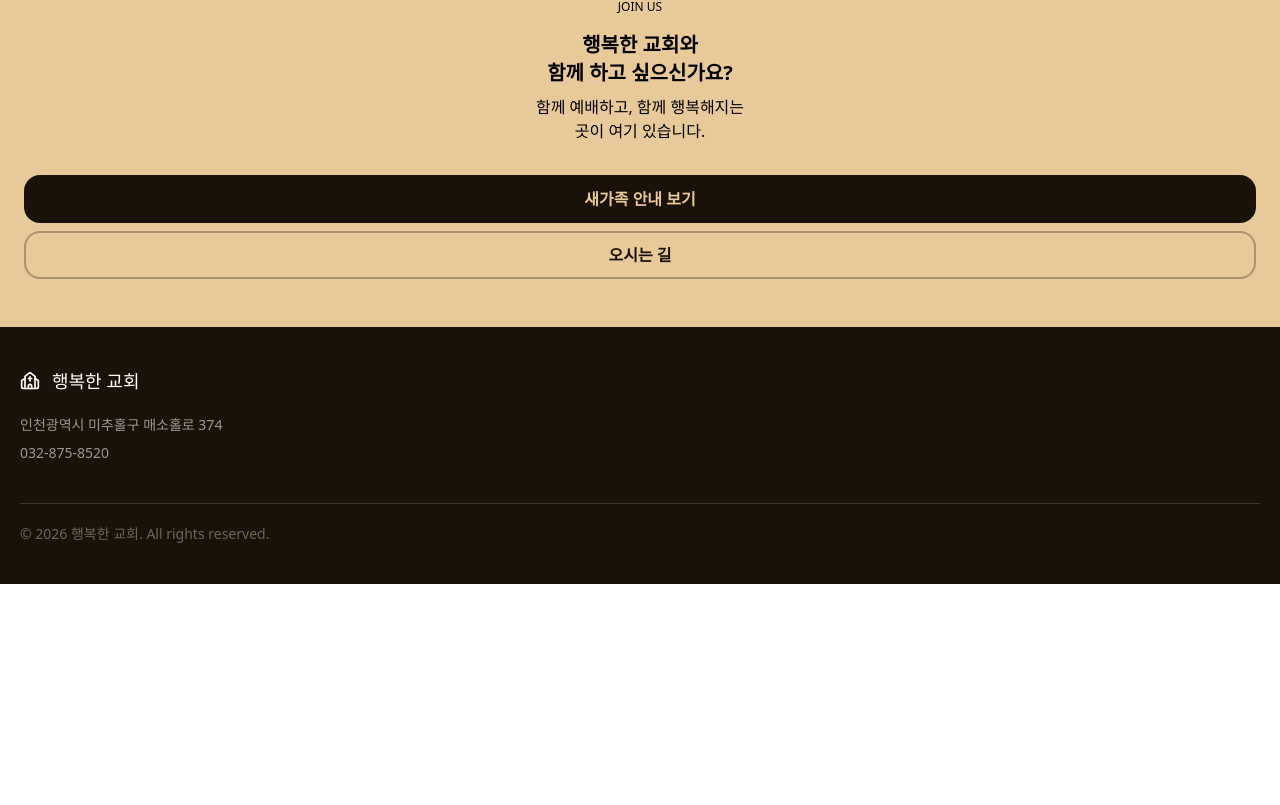
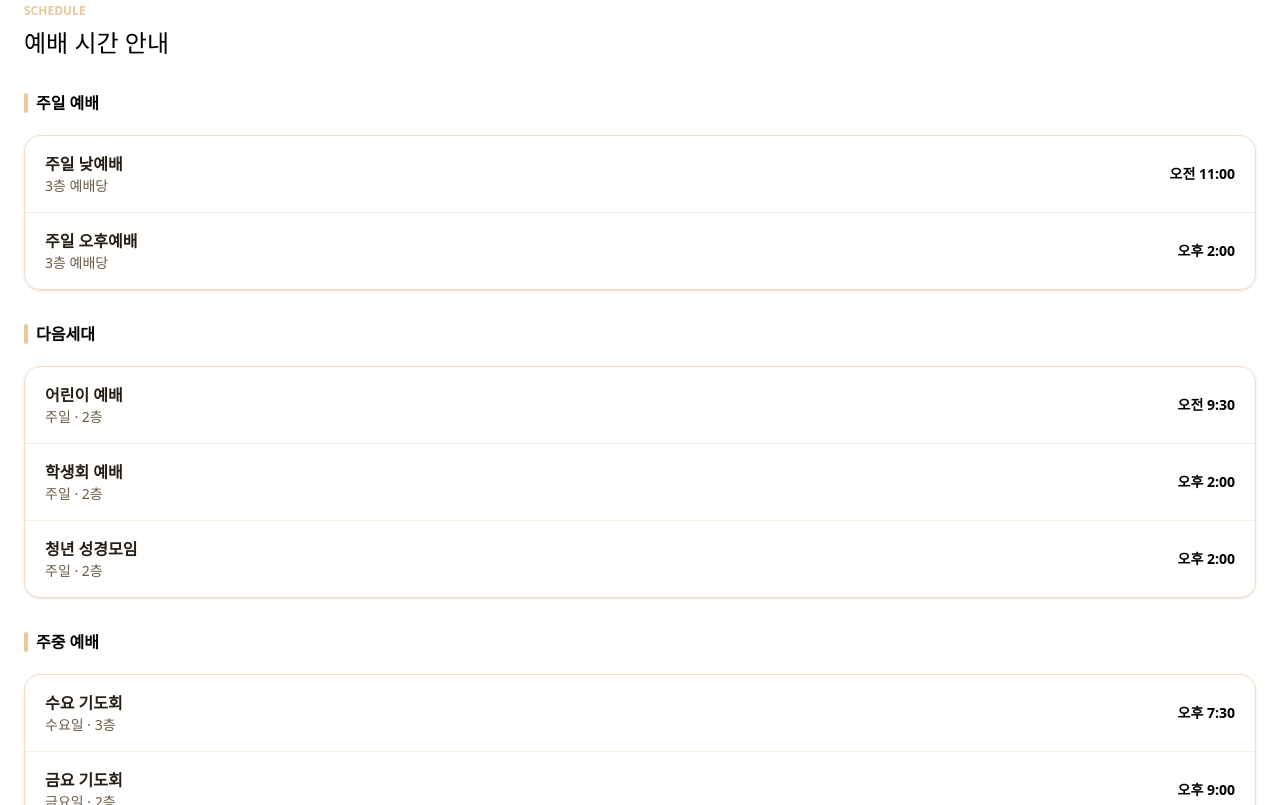
Before and after one commit to strawberryroll/haengbok-site, a Next.js app: page / in a window 1280 px wide. Shown: the part 2095-2900 px from the top of the page. Before the commit the page ends 2679 px from the top, so only its background shows below. Built offline with nearby package versions, Linux system fonts and the light colour scheme.

Commit message:
feat: 메인 페이지 Schedule 섹션 구현

```diff
--- a/src/app/page.tsx
+++ b/src/app/page.tsx
@@ -1,4 +1,5 @@
 import Hero from '@/components/home/Hero';
+import Schedule from '@/components/home/Schedule';
 import Values from '@/components/home/Values';
 import Welcome from '@/components/home/Welcome';
 
@@ -8,6 +9,7 @@ export default function Home() {
       <Hero />
       <Values />
       <Welcome />
+      <Schedule />
     </main>
   );
 }
--- /dev/null
+++ b/src/components/home/Schedule.tsx
@@ -0,0 +1,66 @@
+import { Card } from '@/components/ui/Card';
+import ScheduleRow, { WorshipItem } from '@/components/ui/ScheduleRow';
+import React from 'react';
+
+interface ScheduleGroup {
+  category: string;
+  worships: WorshipItem[];
+}
+
+const scheduleData: ScheduleGroup[] = [
+  {
+    category: '주일 예배',
+    worships: [
+      { title: '주일 낮예배', place: '3층 예배당', time: '오전 11:00' },
+      { title: '주일 오후예배', place: '3층 예배당', time: '오후 2:00' },
+    ],
+  },
+  {
+    category: '다음세대',
+    worships: [
+      { title: '어린이 예배', place: '주일 · 2층', time: '오전 9:30' },
+      { title: '학생회 예배', place: '주일 · 2층', time: '오후 2:00' },
+      { title: '청년 성경모임', place: '주일 · 2층', time: '오후 2:00' },
+    ],
+  },
+  {
+    category: '주중 예배',
+    worships: [
+      { title: '수요 기도회', place: '수요일 · 3층', time: '오후 7:30' },
+      { title: '금요 기도회', place: '금요일 · 2층', time: '오후 9:00' },
+      { title: '새벽 기도회', place: '월~금 · 2층', time: '새벽 5:00' },
+    ],
+  },
+];
+
+export default function Schedule() {
+  return (
+    <section className="bg-warm-white px-6 py-13">
+      <p className="mb-2 text-xs font-semibold text-cream">SCHEDULE</p>
+      <h2 className="mb-8 text-2xl">예배 시간 안내</h2>
+
+      {scheduleData.map((data) => (
+        <div key={data.category} className="mb-8">
+          <h3 className="mb-5 flex items-center gap-2 font-bold">
+            <span className="inline-block h-5 w-1 rounded-2xl bg-cream" />
+            {data.category}
+          </h3>
+          <Card className="gap-0 border-cream/60">
+            {data.worships.map((item, index) => (
+              <React.Fragment key={item.title}>
+                <ScheduleRow
+                  title={item.title}
+                  time={item.time}
+                  place={item.place}
+                />
+                {index < data.worships.length - 1 && (
+                  <span className="inline-block h-px w-full bg-cream/30" />
+                )}
+              </React.Fragment>
+            ))}
+          </Card>
+        </div>
+      ))}
+    </section>
+  );
+}
--- a/src/components/ui/ScheduleRow.tsx
+++ b/src/components/ui/ScheduleRow.tsx
@@ -1,20 +1,18 @@
-export default function ScheduleRow({
-  title,
-  place,
-  time,
-}: {
+export interface WorshipItem {
   title: string;
   place: string;
   time: string;
-}) {
+}
+
+export default function ScheduleRow({ title, place, time }: WorshipItem) {
   return (
-    <div className="flex items-center justify-between gap-4 py-4">
+    <div className="flex items-center justify-between px-5 py-4">
       <div>
-        <h3 className="font-semibold">{title}</h3>
+        <h3 className="font-semibold text-charcoal/95">{title}</h3>
         <p className="text-sm text-description">{place}</p>
       </div>
       <div>
-        <p className="shrink-0 text-sm font-semibold text-cream">{time}</p>
+        <p className="shrink-0 text-sm font-semibold text-gold">{time}</p>
       </div>
     </div>
   );
```
